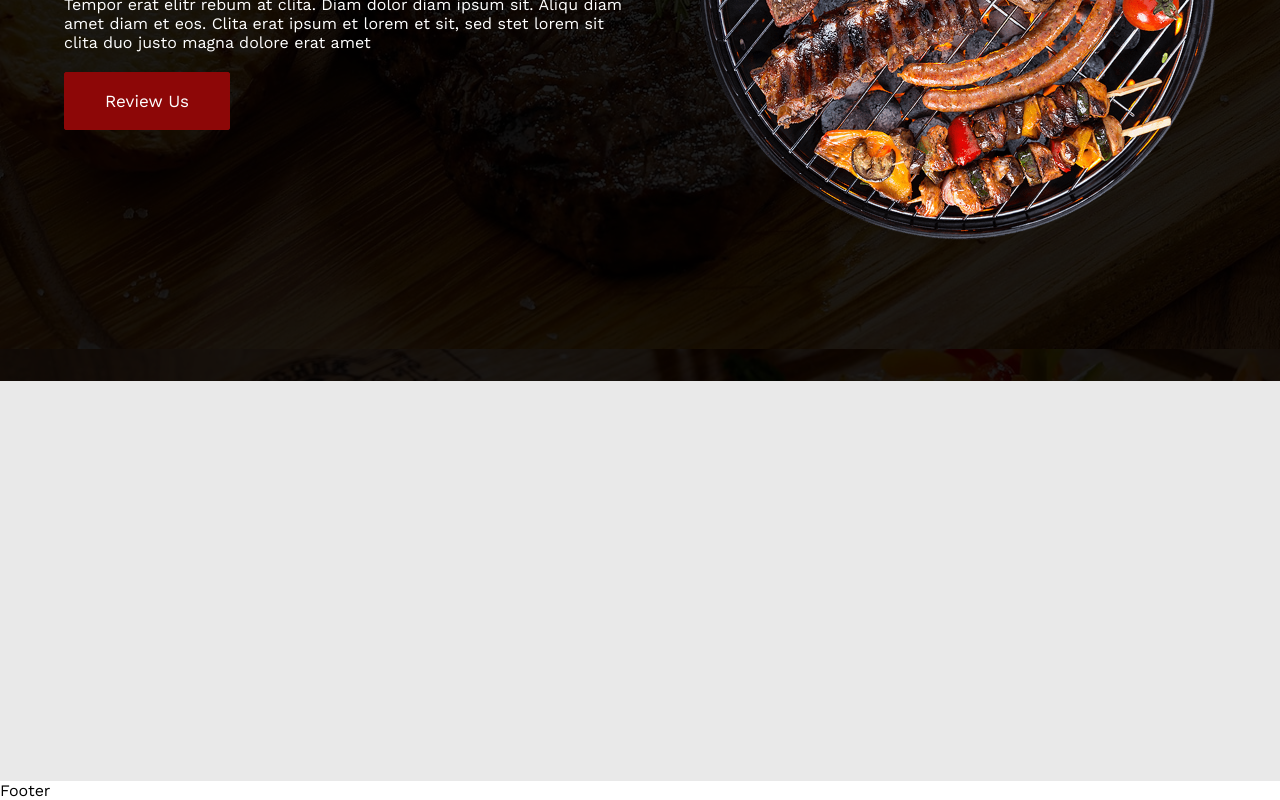
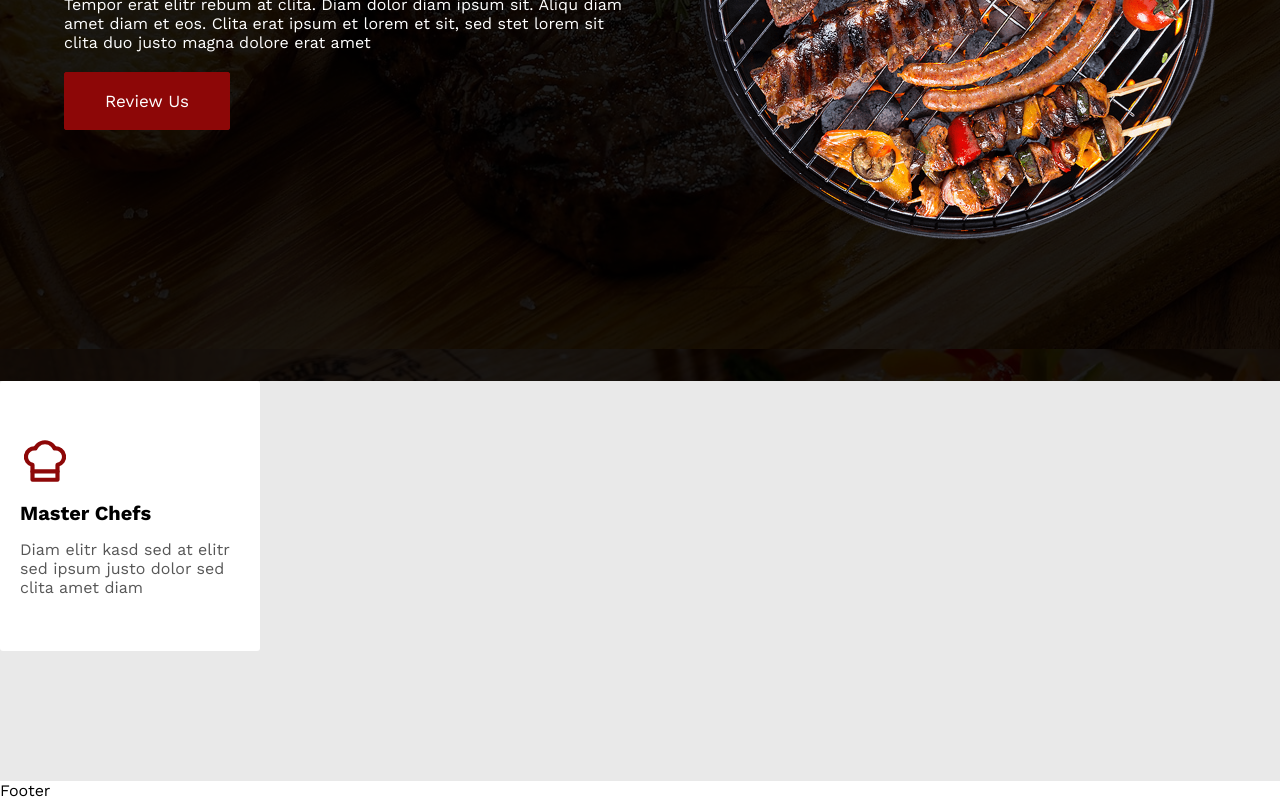
Before and after one commit to kamilrazadev/aidTech_Restaurant-Site, a React (Vite) app: page / in a window 1280 px wide. Shown: the part 469-1269 px from the top of the page. Built offline with nearby package versions, Linux system fonts and the light colour scheme.

Commit message:
Services Card Component Created

```diff
--- a/package.json
+++ b/package.json
@@ -12,6 +12,7 @@
   "dependencies": {
     "react": "^18.2.0",
     "react-dom": "^18.2.0",
+    "react-icons": "^4.11.0",
     "react-router-dom": "^6.15.0"
   },
   "devDependencies": {
--- a/src/Components/Component.css
+++ b/src/Components/Component.css
@@ -12,6 +12,8 @@ nav {
     background-color: rgba(165, 165, 165, 0.221);
     backdrop-filter: blur(2px);
     box-shadow: 0 0 5px 1px black;
+
+    z-index: 2;
 }
 
 .brand-name {
@@ -36,3 +38,46 @@ nav {
     background-color: rgba(141, 7, 7);
     color: white;
 }
+
+.services-card {
+    display: flex;
+    flex-direction: column;
+    justify-content: center;
+
+    width: 260px;
+    height: 270px;
+    padding: 40px 20px;
+
+    border-radius: 3px;
+    background-color: #fff;
+    transition: 400ms;
+}
+
+.services-card-heading {
+    font-size: 20px;
+    margin: 15px 0;
+    transition: 400ms;
+}
+
+.services-card-txt {
+    color: rgb(87, 87, 87);
+    transition: 400ms;
+}
+
+.services-card-icon {
+    color: rgb(141, 7, 7);
+    font-size: 50px;
+    transition: 400ms;
+}
+
+.services-card:hover {
+    background-color: rgb(167, 16, 16);
+}
+
+.services-card:hover .services-card-icon {
+    color: white;
+}
+
+.services-card:hover .services-card-txt,.services-card:hover .services-card-heading {
+    color: white;
+}
--- /dev/null
+++ b/src/Components/ServicesCard.jsx
@@ -0,0 +1,14 @@
+import React from 'react'
+import { LuChefHat } from 'react-icons/lu';
+import './Component.css'
+
+
+export default function ServicesCard() {
+  return (
+    <div className='services-card'>
+        <LuChefHat className='services-card-icon'/>
+        <h4 className='services-card-heading'>Master Chefs</h4>
+        <p className='services-card-txt'>Diam elitr kasd sed at elitr sed ipsum justo dolor sed clita amet diam</p>
+    </div>
+  )
+}
--- a/src/Pages/Home.jsx
+++ b/src/Pages/Home.jsx
@@ -1,5 +1,6 @@
 import React from 'react'
 import heroImg from '../assets/hero.png'
+import ServicesCard from '../Components/ServicesCard'
 
 export default function Home() {
   return (
@@ -18,7 +19,7 @@ export default function Home() {
       </div>
 
       <div className='home-cards'>
-
+        <ServicesCard/>
       </div>
     </>
   )
--- a/src/Pages/Pages.css
+++ b/src/Pages/Pages.css
@@ -55,6 +55,7 @@
     animation-duration: 25s;
     animation-iteration-count: infinite;
     animation-timing-function: linear;
+    z-index: 1;
 }
 
 .home-cards {
```
Also changed, not shown: 1 other file (tests, documents, lock files or other folders).
